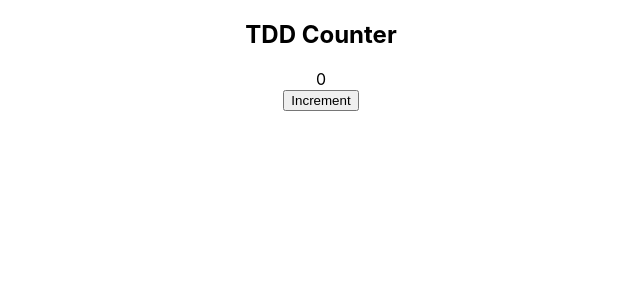
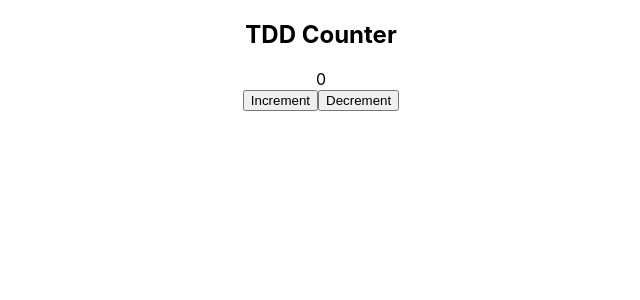
Before and after one commit to AlsonZ/tdd-counter, a React (Create React App) app: page / in a window 1280 px wide. Shown: the top 300 px of the page, without its empty margins (319-959 px from the left). Built offline with nearby package versions, Linux system fonts and the light colour scheme.

Commit message:
create decrement button to satisfy tests

```diff
--- a/src/App.js
+++ b/src/App.js
@@ -11,6 +11,7 @@ function App() {
       <h2>TDD Counter</h2>
       <div id="counter-value">{counter}</div>
       <button id="increment-btn" onClick={()=>{setCounter(counter+1)}}>Increment</button>
+      <button id="decrement-btn" onClick={()=>{setCounter(counter-1)}}>Decrement</button>
     </div>
   );
 }
```
